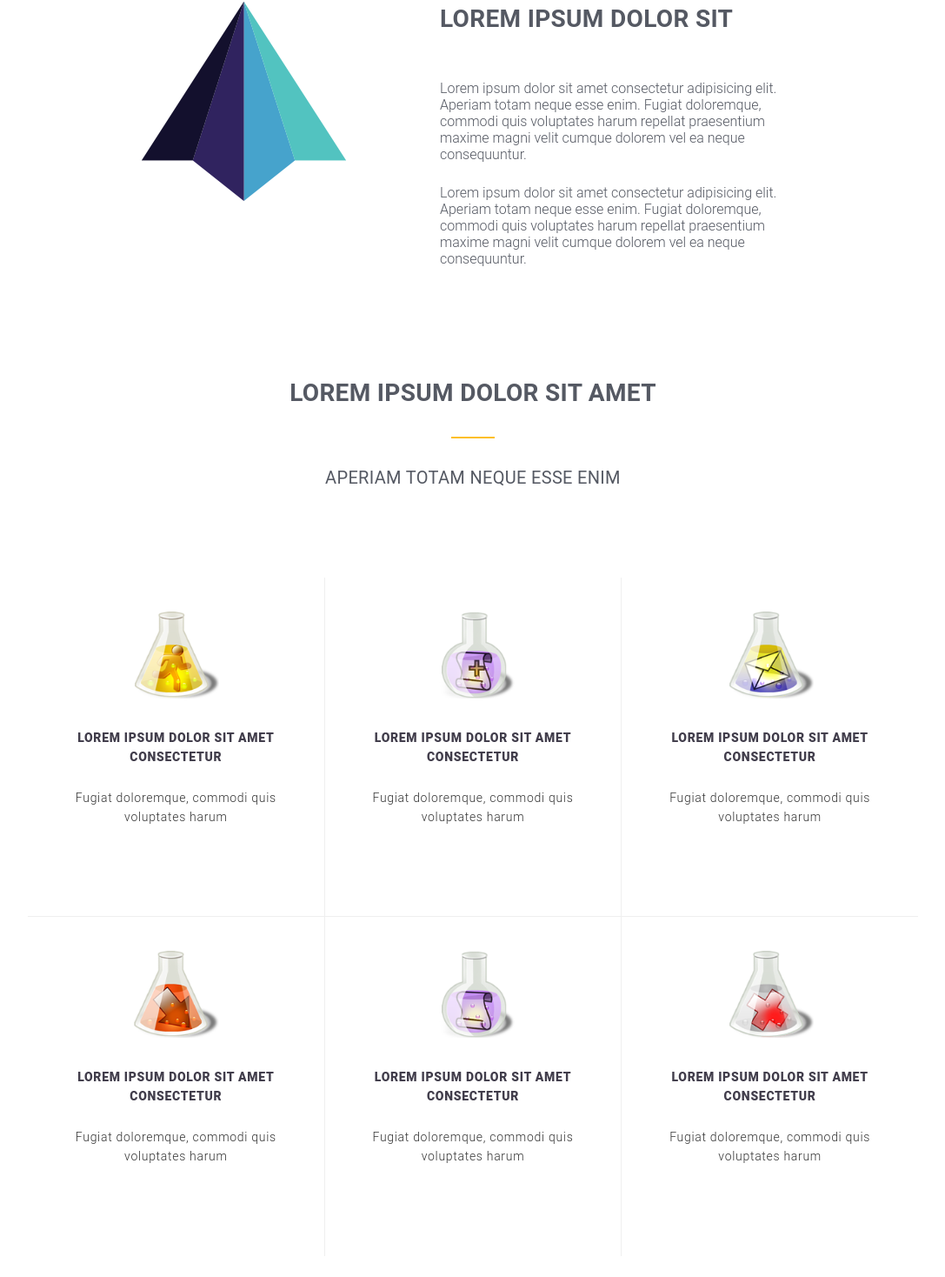
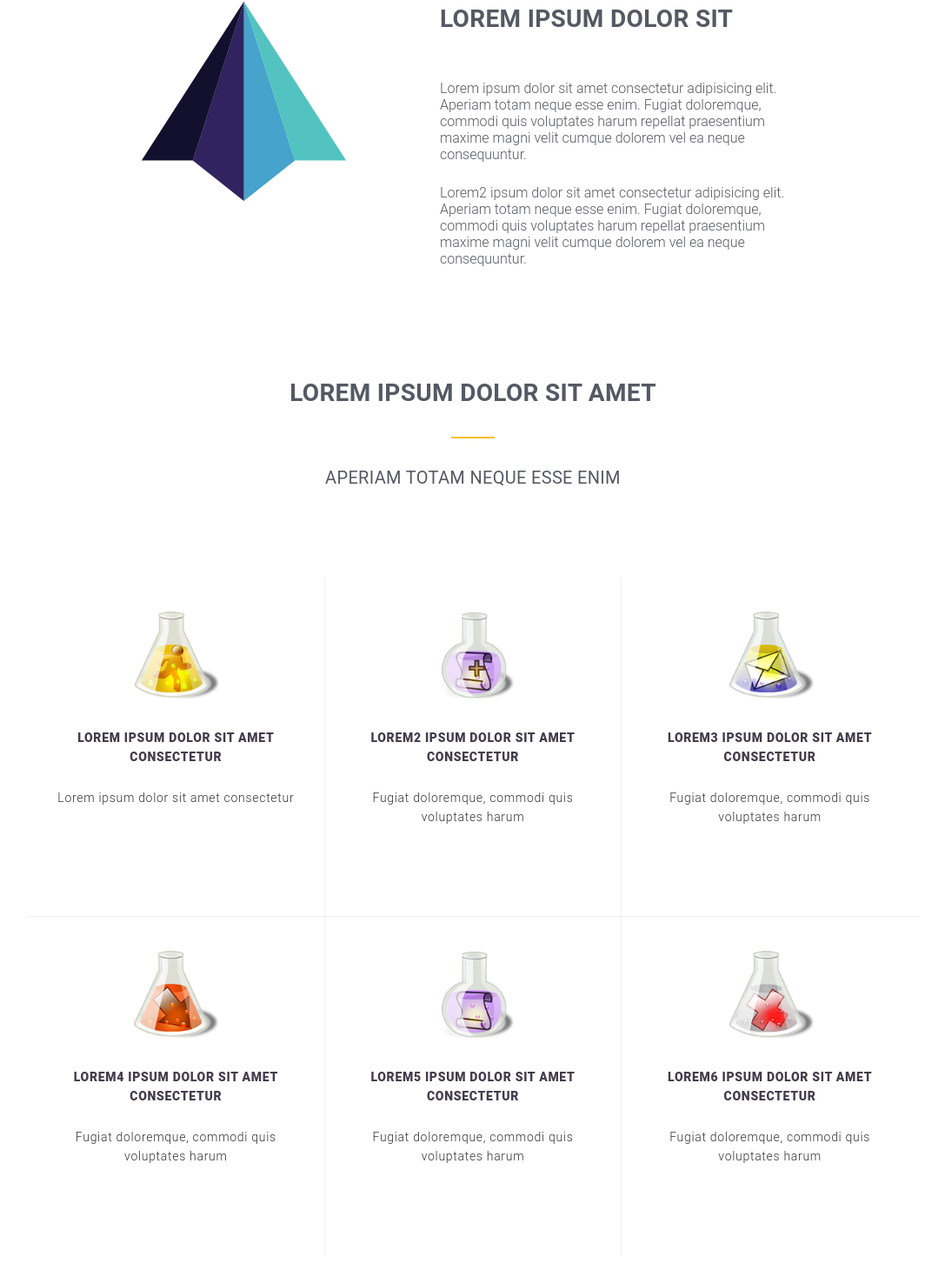
Before and after one commit to Yehor0110/yehor0110.github.io, a React (Create React App) app: page / in a window 1280 px wide. Shown: the part 778-2246 px from the top of the page at 87% size, without its empty margins (96-1183 px from the left). Built offline with nearby package versions, Linux system fonts and the light colour scheme.

Commit message:
#2 INTRO-REACT - Created variables and included all the text in them

```diff
--- a/src/components/AboutSection.js
+++ b/src/components/AboutSection.js
@@ -2,15 +2,19 @@ import React from 'react';
 
 class AboutSection extends React.Component {
     render () {
+      const h1 = "React Internship";
+      const aboutText = "JavaScript, HTML/CSS , на закінчення смакуватимемо React!";
+      const aboutButton = "Лечу до вас!";
+
       return (
         <section className="About" id="Progect-name">
           <div className="About-bgd">
             <div className="About-overlay">
-              <h1>React Internship</h1>
+              <h1>{h1}</h1>
               <p>
-                  JavaScript, HTML/CSS , на закінчення смакуватимемо React!
+                {aboutText}
               </p>
-              <a href="#main-footer" className="Button-about">Лечу до вас!</a>
+              <a href="#main-footer" className="Button-about">{aboutButton}</a>
             </div>
           </div>
         </section>
--- a/src/components/DescriptionSection.js
+++ b/src/components/DescriptionSection.js
@@ -3,27 +3,27 @@ import ourStoryLogo from '../img/ourStoryLogo.png';
 
 class DescriptionSection extends React.Component {
     render () {
+      const descriptionHeader = "Lorem ipsum dolor sit";
+      const descriptionText = {
+        p1: 'Lorem ipsum dolor sit amet consectetur adipisicing elit. Aperiam totam neque esse enim. Fugiat doloremque, commodi quis voluptates harum repellat praesentium maxime magni velit cumque dolorem vel ea neque consequuntur.',
+        p2: 'Lorem2 ipsum dolor sit amet consectetur adipisicing elit. Aperiam totam neque esse enim. Fugiat doloremque, commodi quis voluptates harum repellat praesentium maxime magni velit cumque dolorem vel ea neque consequuntur.'
+      };
+
       return (
         <section id="Description">
           <div className="Description-bgd">
             <div className="Description-overlay">
               <div className="Image">
-                  <img src={ourStoryLogo} alt="logotype"/>
+                <img src={ourStoryLogo} alt="logotype"/>
               </div>
               <div className="Content">
-                <h2>Lorem ipsum dolor sit</h2>
+                <h2>{descriptionHeader}</h2>
                 <p>
-                    Lorem ipsum dolor sit amet consectetur adipisicing elit.
-                    Aperiam totam neque esse enim. Fugiat doloremque,
-                    commodi quis voluptates harum repellat praesentium maxime
-                    magni velit cumque dolorem vel ea neque consequuntur.
+                  {descriptionText.p1}
                 </p>
 
                 <p>
-                    Lorem ipsum dolor sit amet consectetur adipisicing elit.
-                    Aperiam totam neque esse enim. Fugiat doloremque,
-                    commodi quis voluptates harum repellat praesentium maxime
-                    magni velit cumque dolorem vel ea neque consequuntur.
+                {descriptionText.p2}
                 </p>
               </div>
             </div>
--- a/src/components/Footer.js
+++ b/src/components/Footer.js
@@ -3,6 +3,12 @@ import iconGithub from '../img/icons/github.png';
 import iconDesign from '../img/icons/design.png';
 
 const Footer = () => {
+    const links = {
+        gitHub: 'https://github.com/Yehor0110/yehor0110.github.io',
+        design: 'http://psd-html-css.ru/sites/default/files/public/old/demo/tajem-rev.png',
+        tel: 'tel:+380662780005',
+        numberTel: '+38 (066) 278-00-05'
+    };
     return (
       <footer id="Main-footer">
         <div className="Footer-bgd">
@@ -10,16 +16,16 @@ const Footer = () => {
                 <div className="Author">
                     <h3>Yehor Valentiukevych</h3>
                     <div className="Wrap-links">
-                        <a href="https://github.com/Yehor0110/yehor0110.github.io" className="Git-link" target="_blank" rel="noreferrer" title="GitHub">
+                        <a href={links.gitHub} className="Git-link" target="_blank" rel="noreferrer" title="GitHub">
                             <img src={iconGithub} alt="GitHub"/>
                         </a>
-                        <a href="http://psd-html-css.ru/sites/default/files/public/old/demo/tajem-rev.png" title="Origin Design" target="_blank" rel="noreferrer" className="Design-link">
+                        <a href={links.design} title="Origin Design" target="_blank" rel="noreferrer" className="Design-link">
                             <img src={iconDesign} alt="Origin Design"/>
                         </a>
                     </div>
 
-                    <a href="tel:+380662780005">
-                        <p>+38 (066) 278-00-05</p>
+                    <a href={links.tel}>
+                        <p>{links.numberTel}</p>
                     </a>
                 </div>
                 <div className="Clearfix"></div>
--- a/src/components/Header.js
+++ b/src/components/Header.js
@@ -2,6 +2,12 @@ import React from 'react';
 import logo from '../img/logo.svg';
 
 const Header = () => {
+  const linksText = {
+    a1: 'Progect name',
+    a2: 'Description',
+    a3: 'Workspace',
+    a4: 'Footer'
+  };
     return (
       <header className="Main">
         <a href="index.html" id="Logo">
@@ -9,10 +15,10 @@ const Header = () => {
         </a>
         <nav className="Navigation">
           <ul className="Menu">
-            <li><a href="#progect-name" className="Active">Progect name</a></li>
-            <li><a href="#description">Description</a></li>
-            <li><a href="#workspace">Workspace</a></li>
-            <li><a href="#main-footer">Footer</a></li>
+            <li><a href="#progect-name" className="Active">{linksText.a1}</a></li>
+            <li><a href="#description">{linksText.a2}</a></li>
+            <li><a href="#workspace">{linksText.a3}</a></li>
+            <li><a href="#main-footer">{linksText.a4}</a></li>
           </ul>
         </nav>
         <a href="#Popup" className="Mob-menu Example5"><span></span></a>
--- a/src/components/MobileMenu.js
+++ b/src/components/MobileMenu.js
@@ -3,6 +3,12 @@ import logo from '../img/logo.svg';
 import close from '../img/popup-close.svg';
 
 const MobileMenu = () => {
+    const linksText = {
+        a1: 'Progect name',
+        a2: 'Description',
+        a3: 'Workspace',
+        a4: 'Footer'
+      };
     return (
         <section className="Mobile-menu">
             <div id="Popup" className="Overlay">
@@ -13,10 +19,10 @@ const MobileMenu = () => {
                     <a href="#" className="Close"><img src={close} alt="close"/></a>
                     <nav className="Navigation">
                         <ul className="Menu">
-                            <li><a href="#progect-name">Progect name</a></li>
-                            <li><a href="#description">Description</a></li>
-                            <li><a href="#workspace">Workspace</a></li>
-                            <li><a href="#main-footer">Footer</a></li>
+                            <li><a href="#progect-name">{linksText.a1}</a></li>
+                            <li><a href="#description">{linksText.a2}</a></li>
+                            <li><a href="#workspace">{linksText.a3}</a></li>
+                            <li><a href="#main-footer">{linksText.a4}</a></li>
                         </ul>
                     </nav>
                 </div>
--- a/src/components/WorkSpaceSection.js
+++ b/src/components/WorkSpaceSection.js
@@ -8,63 +8,80 @@ import icon6 from '../img/icons/6.png';
 
 class WorkSpaceSection extends React.Component {
     render () {
+      const workspaceHeader = {
+          h2: 'Lorem ipsum dolor sit amet',
+          h4: 'Aperiam totam neque esse enim'
+      };
+      const servise1 = {
+        h3: 'Lorem ipsum dolor sit amet consectetur',
+        p: 'Fugiat doloremque, commodi quis voluptates harum'
+      };
+      const servise2 = {
+        h3: 'Lorem2 ipsum dolor sit amet consectetur',
+        p: 'Fugiat doloremque, commodi quis voluptates harum'
+      };
+      const servise3 = {
+        h3: 'Lorem3 ipsum dolor sit amet consectetur',
+        p: 'Fugiat doloremque, commodi quis voluptates harum'
+      };
+      const servise4 = {
+        h3: 'Lorem4 ipsum dolor sit amet consectetur',
+        p: 'Fugiat doloremque, commodi quis voluptates harum'
+      };
+      const servise5 = {
+        h3: 'Lorem5 ipsum dolor sit amet consectetur',
+        p: 'Fugiat doloremque, commodi quis voluptates harum'
+      };
+      const servise6 = {
+        h3: 'Lorem6 ipsum dolor sit amet consectetur',
+        p: 'Fugiat doloremque, commodi quis voluptates harum'
+      };
+
       return (
         <section id="Workspace">
-          <h2>Lorem ipsum dolor sit amet</h2>
-          <h4>Aperiam totam neque esse enim</h4>
+          <h2>{workspaceHeader.h2}</h2>
+          <h4>{workspaceHeader.h4}</h4>
           <div className="Services-block">
             <div className="Service">
-              <a href="index.html">
-                <img src={icon1} alt="web design"/>
-                <h3>Lorem ipsum dolor sit amet consectetur</h3>
-                <p>
-                  Fugiat doloremque, commodi quis voluptates harum
-                </p>
-              </a>
+                <a href="index.html">
+                    <img src={icon1} alt="web design"/>
+                    <h3>{servise1.h3}</h3>
+                    <p>{servise1.h3}</p>
+                </a>
             </div>
             <div className="Service">
                 <a href="index.html">
                     <img src={icon2} alt="BRANDING IDENTITY"/>
-                    <h3>Lorem ipsum dolor sit amet consectetur</h3>
-                    <p>
-                        Fugiat doloremque, commodi quis voluptates harum
-                    </p>
+                    <h3>{servise2.h3}</h3>
+                    <p>{servise2.p}</p>
                 </a>
             </div>
             <div className="Service">
                 <a href="index.html">
                     <img src={icon3} alt="MOBILE APP"/>
-                    <h3>Lorem ipsum dolor sit amet consectetur</h3>
-                    <p>
-                        Fugiat doloremque, commodi quis voluptates harum
-                    </p>
+                    <h3>{servise3.h3}</h3>
+                    <p>{servise3.p}</p>
                 </a>
             </div>
             <div className="Service">
                 <a href="index.html">
                     <img src={icon4} alt="SEARCH ENGINE OPTIMIZATION"/>
-                    <h3>Lorem ipsum dolor sit amet consectetur</h3>
-                    <p>
-                        Fugiat doloremque, commodi quis voluptates harum
-                    </p>
+                    <h3>{servise4.h3}</h3>
+                    <p>{servise4.p}</p>
                 </a>
             </div>
             <div className="Service">
                 <a href="index.html">
                     <img src={icon5} alt="GAME DEVELOPMENT"/>
-                    <h3>Lorem ipsum dolor sit amet consectetur</h3>
-                    <p>
-                        Fugiat doloremque, commodi quis voluptates harum
-                    </p>
+                    <h3>{servise5.h3}</h3>
+                    <p>{servise5.p}</p>
                 </a>
             </div>
             <div className="Service">
                 <a href="index.html">
                     <img src={icon6} alt="MADE WITH LOVE"/>
-                    <h3>Lorem ipsum dolor sit amet consectetur</h3>
-                    <p>
-                        Fugiat doloremque, commodi quis voluptates harum
-                    </p>
+                    <h3>{servise6.h3}</h3>
+                    <p>{servise6.p}</p>
                 </a>
             </div>
             <div className="Clearfix"></div>
```
